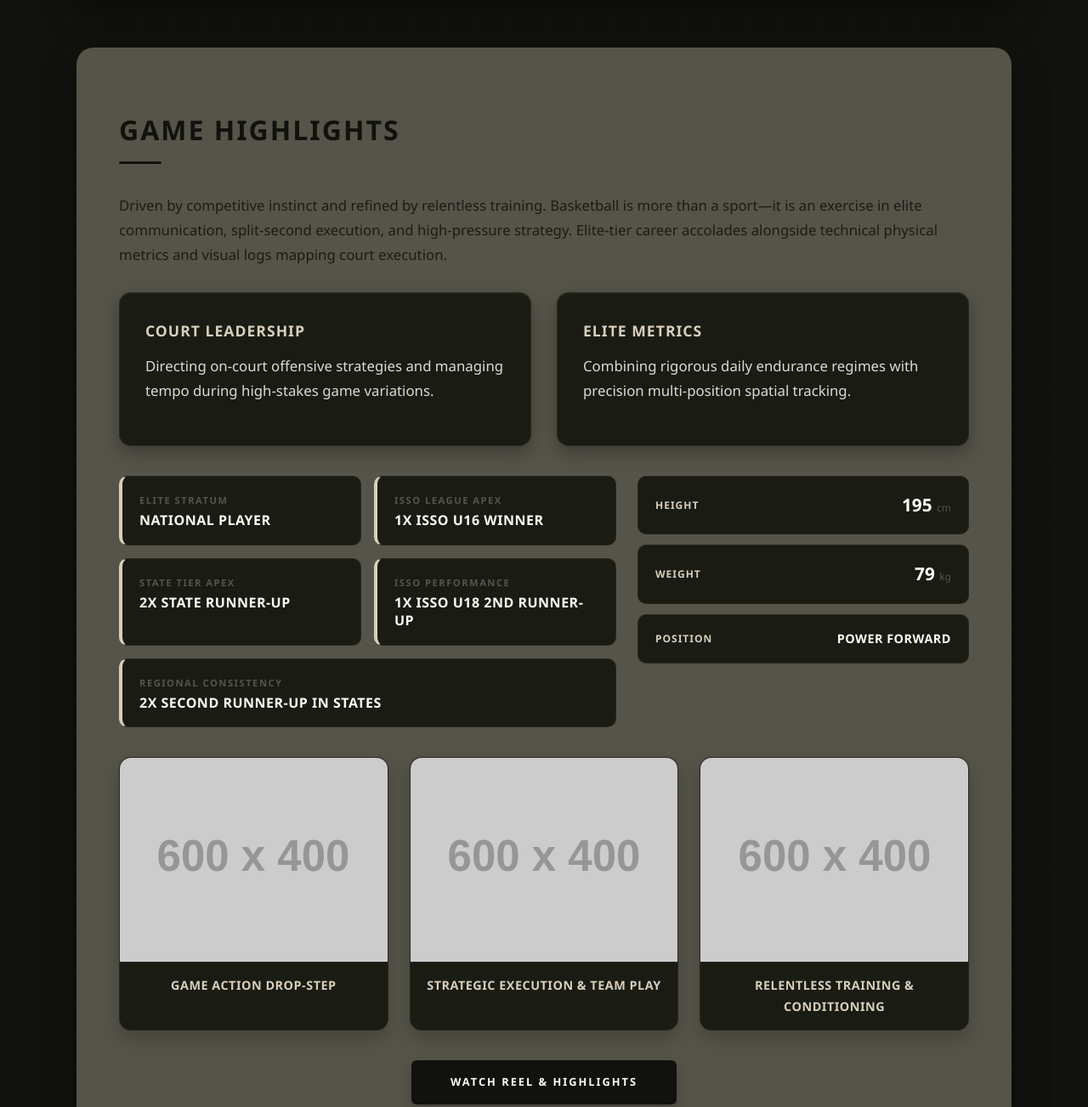
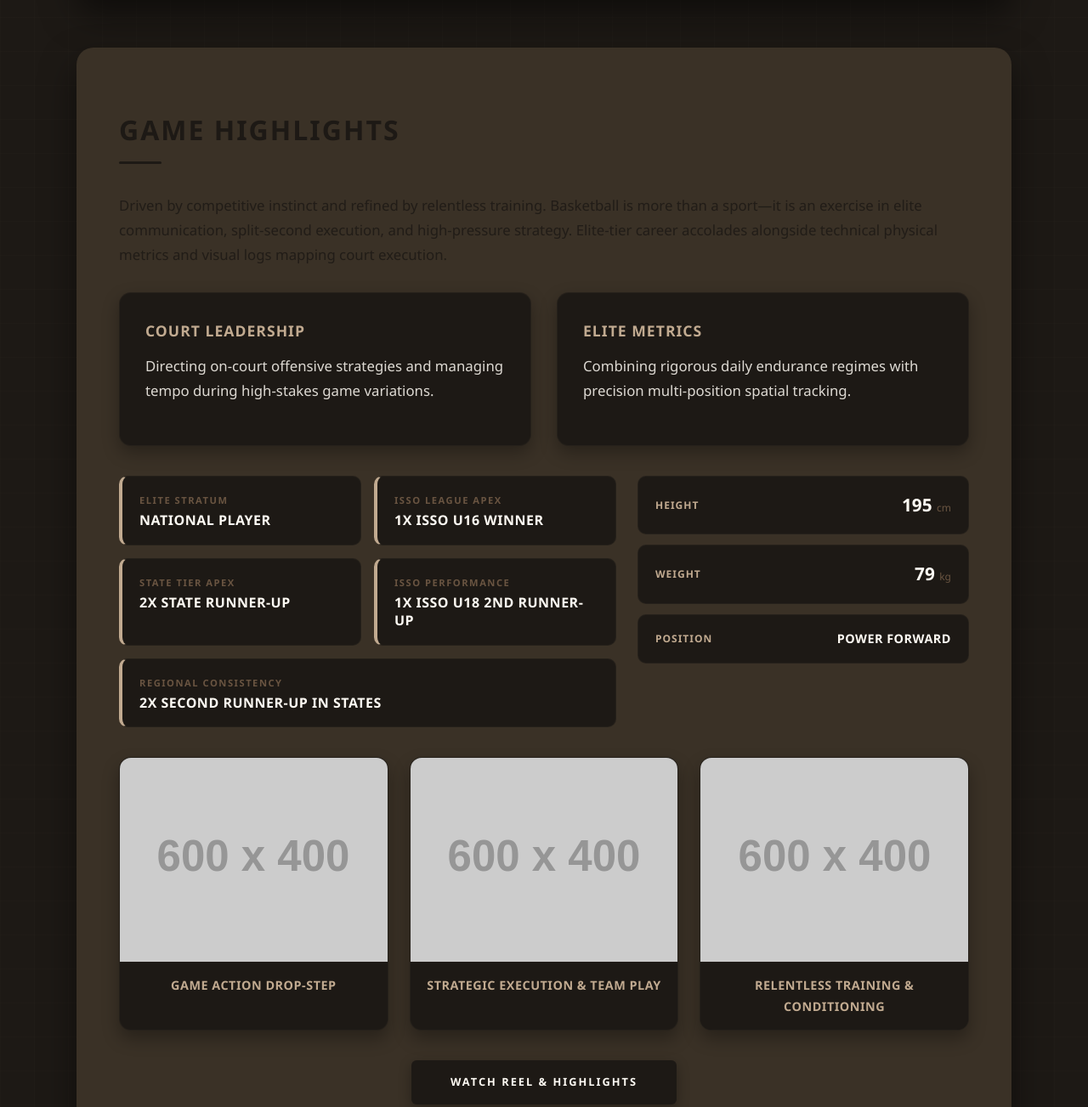
Before and after one commit to sushank-singh/Sushank-Kumar-Singh, a plain HTML site: page index.html in a window 1280 px wide. Shown: the part 1340-2643 px from the top of the page at 85% size. Drawn offline with Linux system fonts and the light colour scheme; placeholder pictures from the web are drawn by us.

Commit message:
Update index.html

```diff
--- a/index.html
+++ b/index.html
@@ -19,18 +19,18 @@
     }
 
     body {
-      background-color: #11120D; /* Smoky Black Base */
+      background-color: #1D1915; /* Base Background from image_3743e3.jpg */
       background-image:
-        linear-gradient(rgba(216, 207, 188, 0.01) 1px, transparent 1px),
-        linear-gradient(90deg, rgba(216, 207, 188, 0.01) 1px, transparent 1px);
+        linear-gradient(rgba(193, 170, 144, 0.01) 1px, transparent 1px),
+        linear-gradient(90deg, rgba(193, 170, 144, 0.01) 1px, transparent 1px);
       background-size: 40px 40px;
-      color: #FFFBF4; /* Floral White primary body text */
+      color: #FFFBF4;
       line-height: 1.7;
     }
 
     /* Fixed Premium Navigation */
     nav {
-      background: rgba(17, 18, 13, 0.9); /* Translucent Smoky Black */
+      background: rgba(29, 25, 21, 0.9); /* Translucent base */
       backdrop-filter: blur(12px);
       -webkit-backdrop-filter: blur(12px);
       padding: 20px;
@@ -38,11 +38,11 @@
       position: sticky;
       top: 0;
       z-index: 1000;
-      border-bottom: 1px solid rgba(216, 207, 188, 0.1);
+      border-bottom: 1px solid rgba(193, 170, 144, 0.1);
     }
 
     nav a {
-      color: #D8CFBC; /* Bone for passive nav links */
+      color: #C1AA90; /* Warm Accent for links */
       text-decoration: none;
       margin: 0 15px;
       font-weight: 600;
@@ -54,7 +54,7 @@
     }
 
     nav a:hover {
-      color: #FFFBF4; /* Floral White Hover state */
+      color: #FFFBF4;
       letter-spacing: 2.5px;
     }
 
@@ -63,25 +63,25 @@
       padding: 140px 20px 80px 20px;
       text-align: center;
       position: relative;
-      background: linear-gradient(180deg, #1A1C14 0%, #11120D 100%); /* Depth shade */
+      background: linear-gradient(180deg, #2A241E 0%, #1D1915 100%);
     }
 
     header h1 {
       font-size: 3.2rem;
       font-weight: 700;
       letter-spacing: 3px;
-      color: #FFFBF4; /* Floral White Title */
+      color: #FFFBF4;
       margin-bottom: 15px;
       text-transform: uppercase;
     }
 
     header h1 span {
-      color: #D8CFBC; /* Bone Accent core branding */
+      color: #C1AA90;
     }
 
     header p {
       font-size: 1rem;
-      color: #565449; /* Olive Drab secondary description text */
+      color: #695441; /* Muted tone descriptor */
       letter-spacing: 5px;
       text-transform: uppercase;
       font-weight: 500;
@@ -93,20 +93,20 @@
       max-width: 1100px;
       margin: 60px auto;
       border-radius: 20px;
-      box-shadow: 0 20px 40px rgba(0, 0, 0, 0.4);
+      box-shadow: 0 20px 40px rgba(0, 0, 0, 0.5);
     }
 
-    /* Alternate Design Assignments */
-    /* Sections 1, 3, 5 get Bone Background */
+    /* Alternating Theme Containers from image_3743e3.jpg */
+    /* Sections 1, 3, 5 get the lighter earthy tone */
     #about, #skills, #contact {
-      background: #D8CFBC; /* Bone Theme */
-      color: #11120D; /* Black Text */
+      background: #695441;
+      color: #1D1915; /* Black lettering */
     }
 
-    /* Sections 2, 4 get Olive Drab Background */
+    /* Sections 2, 4 get the deeper charcoal brown tone */
     #highlights, #extracurriculars {
-      background: #565449; /* Olive Drab Theme */
-      color: #11120D; /* Black Text */
+      background: #3A3126;
+      color: #1D1915; /* Black lettering */
     }
 
     h2 {
@@ -117,7 +117,7 @@
       text-transform: uppercase;
       display: inline-block;
       position: relative;
-      color: #11120D; /* Consistent deep black titles */
+      color: #1D1915; /* Deep black titles */
     }
 
     h2::after {
@@ -126,7 +126,7 @@
       width: 50px;
       height: 3px;
       margin-top: 10px;
-      background: #11120D;
+      background: #1D1915;
       border-radius: 2px;
     }
 
@@ -135,17 +135,16 @@
       font-size: 1.05rem;
     }
 
-    /* Inherited styles for secondary paragraph blocks inside themes */
     .secondary-text {
       opacity: 0.85;
     }
 
     strong {
-      color: #11120D;
+      color: #1D1915;
       font-weight: 700;
     }
 
-    /* Profile Layout Customization */
+    /* Profile Layout */
     .profile-container {
       display: flex;
       align-items: center;
@@ -158,10 +157,10 @@
       width: 180px;
       height: 180px;
       border-radius: 50%;
-      border: 4px solid #11120D;
+      border: 4px solid #1D1915;
       overflow: hidden;
-      background-color: #11120D;
-      box-shadow: 0 10px 25px rgba(0, 0, 0, 0.15);
+      background-color: #1D1915;
+      box-shadow: 0 10px 25px rgba(0, 0, 0, 0.2);
     }
 
     .profile-frame img {
@@ -171,7 +170,7 @@
       display: block;
     }
 
-    /* Nested Inner Grid Boxes - Shaded with Smoky Black variants */
+    /* Nested Inner Grid Boxes - Shaded with base variant background */
     .grid-container {
       display: grid;
       grid-template-columns: 1fr 1fr;
@@ -183,17 +182,17 @@
     .grid-box {
       padding: 30px;
       border-radius: 14px;
-      background: #1A1C14; /* Shadow-shifting shade of Smoky Black */
-      border: 1px solid rgba(255, 251, 244, 0.05);
-      box-shadow: inset 0 1px 2px rgba(255, 255, 255, 0.05), 0 8px 20px rgba(0, 0, 0, 0.3);
+      background: #1D1915; /* Base color used cleanly for contrast cards */
+      border: 1px solid rgba(193, 170, 144, 0.05);
+      box-shadow: 0 8px 20px rgba(0, 0, 0, 0.3);
     }
 
-    /* Ensure clarity inside dark nested grids */
+    /* Clean white typography for inner dark grid panels */
     .grid-box p, .grid-box li, .grid-box .secondary-text {
       color: #FFFBF4 !important;
     }
     .grid-box strong {
-      color: #D8CFBC !important;
+      color: #C1AA90 !important;
     }
 
     .grid-box strong.panel-header {
@@ -217,7 +216,7 @@
 
     li::before {
       content: "▪";
-      color: #565449;
+      color: #3A3126;
       position: absolute;
       left: 5px;
       top: -1px;
@@ -225,7 +224,7 @@
     }
 
     #highlights li::before, #extracurriculars li::before {
-      color: #D8CFBC; /* Complementary bullet flip across backgrounds */
+      color: #695441; /* Alternating visual contrast flip across themes */
     }
 
     /* Dashboard Metrics Wrapper */
@@ -244,9 +243,9 @@
     }
 
     .achievement-card {
-      background: #1A1C14;
-      border: 1px solid rgba(255, 251, 244, 0.05);
-      border-left: 4px solid #D8CFBC;
+      background: #1D1915;
+      border: 1px solid rgba(193, 170, 144, 0.05);
+      border-left: 4px solid #C1AA90;
       padding: 18px 20px;
       border-radius: 10px;
     }
@@ -255,7 +254,7 @@
       font-size: 0.7rem;
       text-transform: uppercase;
       letter-spacing: 1.5px;
-      color: #565449;
+      color: #695441;
       font-weight: 700;
       display: block;
       margin-bottom: 4px;
@@ -278,8 +277,8 @@
     }
 
     .vital-box {
-      background: #1A1C14;
-      border: 1px solid rgba(255, 251, 244, 0.05);
+      background: #1D1915;
+      border: 1px solid rgba(193, 170, 144, 0.05);
       border-radius: 10px;
       padding: 16px 20px;
       display: flex;
@@ -291,7 +290,7 @@
       font-size: 0.75rem;
       text-transform: uppercase;
       letter-spacing: 1px;
-      color: #D8CFBC;
+      color: #C1AA90;
       font-weight: 600;
     }
 
@@ -316,12 +315,12 @@
     }
 
     .gallery-item {
-      background: #1A1C14;
-      border: 1px solid rgba(255, 251, 244, 0.05);
+      background: #1D1915;
+      border: 1px solid rgba(193, 170, 144, 0.05);
       border-radius: 14px;
       overflow: hidden;
       transition: transform 0.3s ease;
-      box-shadow: 0 10px 20px rgba(0,0,0,0.2);
+      box-shadow: 0 10px 20px rgba(0,0,0,0.3);
     }
 
     .gallery-item:hover {
@@ -338,20 +337,20 @@
     .gallery-caption {
       padding: 15px;
       font-size: 0.9rem;
-      color: #D8CFBC;
+      color: #C1AA90;
       text-align: center;
-      background: #1A1C14;
-      border-top: 1px solid rgba(255, 251, 244, 0.03);
+      background: #1D1915;
+      border-top: 1px solid rgba(193, 170, 144, 0.03);
       font-weight: 600;
       text-transform: uppercase;
       letter-spacing: 0.5px;
     }
 
-    /* Premium Industrial Buttons */
+    /* Premium Buttons */
     .btn {
       display: inline-block;
       padding: 14px 45px;
-      background: #11120D;
+      background: #1D1915;
       color: #FFFBF4;
       text-decoration: none;
       border-radius: 6px;
@@ -361,23 +360,22 @@
       font-size: 0.8rem;
       transition: all 0.3s ease;
       border: 1px solid transparent;
-      box-shadow: 0 5px 15px rgba(0,0,0,0.2);
+      box-shadow: 0 5px 15px rgba(0,0,0,0.3);
     }
 
     .btn:hover {
       background: transparent;
-      color: #11120D;
-      border-color: #11120D;
+      color: #1D1915;
+      border-color: #1D1915;
       cursor: pointer;
     }
 
-    /* Specific Alignment for buttons offset inside dynamic rows */
     .btn-wrap {
       text-align: center;
       margin-top: 35px;
     }
 
-    /* Contact details typographic adjustment */
+    /* Contact alignment details */
     .contact-item {
       margin-bottom: 12px;
       font-size: 1.1rem;
@@ -390,11 +388,11 @@
     footer {
       text-align: center;
       padding: 60px 20px;
-      background: #11120D;
-      color: #565449; /* Deep Olive Drab text foot */
+      background: #1D1915;
+      color: #695441;
       font-size: 0.8rem;
       letter-spacing: 1.5px;
-      border-top: 1px solid rgba(216, 207, 188, 0.05);
+      border-top: 1px solid rgba(193, 170, 144, 0.05);
     }
 
     /* Responsive Design Optimization */
@@ -452,6 +450,7 @@
   </nav>
 
   <main>
+    <!-- Section 1: #695441 Background -->
     <section id="about">
       <h2>About Me</h2>
       <div class="profile-container">
@@ -478,6 +477,7 @@
       </div>
     </section>
 
+    <!-- Section 2: #3A3126 Background -->
     <section id="highlights">
       <h2>Game Highlights</h2>
       <p class="secondary-text">
@@ -522,11 +522,11 @@
         <div class="vitals-column">
           <div class="vital-box">
             <span class="vital-label">Height</span>
-            <span class="vital-value">195 <span style="font-size: 0.75rem; color: #565449; font-weight: normal;">cm</span></span>
+            <span class="vital-value">195 <span style="font-size: 0.75rem; color: #695441; font-weight: normal;">cm</span></span>
           </div>
           <div class="vital-box">
             <span class="vital-label">Weight</span>
-            <span class="vital-value">79 <span style="font-size: 0.75rem; color: #565449; font-weight: normal;">kg</span></span>
+            <span class="vital-value">79 <span style="font-size: 0.75rem; color: #695441; font-weight: normal;">kg</span></span>
           </div>
           <div class="vital-box">
             <span class="vital-label">Position</span>
@@ -555,6 +555,7 @@
       </div>
     </section>
 
+    <!-- Section 3: #695441 Background -->
     <section id="skills">
       <h2>Core Disciplines</h2>
       <div class="grid-container">
@@ -577,6 +578,7 @@
       </div>
     </section>
 
+    <!-- Section 4: #3A3126 Background -->
     <section id="extracurriculars">
       <h2>Extracurricular Engagement</h2>
       <p class="secondary-text">A diverse record of cultural celebration, active leadership, and technical or academic tournament execution.</p>
@@ -610,13 +612,14 @@
       </div>
     </section>
 
+    <!-- Section 5: #695441 Background -->
     <section id="contact">
       <h2>Secured Communications</h2>
       <p class="secondary-text">Available for selective institutional tech projects, elite level scouting, or technical inquiries.</p>
 
       <div class="grid-box" style="margin-top: 25px;">
         <p class="contact-item"><strong>Direct Mail:</strong> sushankkumar.singh@corvuss.in</p>
-        <p class="contact-item"><strong>Secure Line:</strong> +91 95593 26054</p>
+        <p class="contact-item"><strong>Contact Number:</strong> +91 95593 26054</p>
         <p class="contact-item"><strong>Geographic Base:</strong> India</p>
       </div>
     </section>
```
